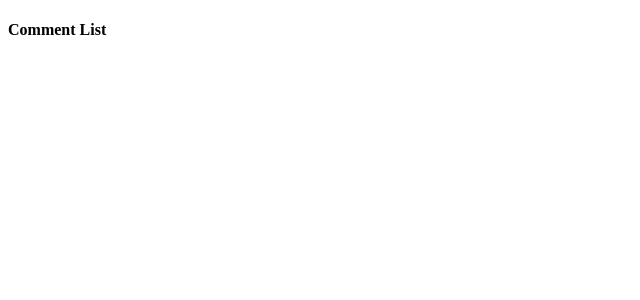
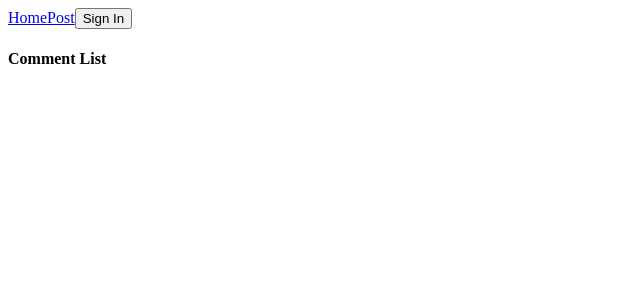
Before and after one commit to Dev-Addict/react-testing-starter, a React (Create React App) app: page / in a window 1280 px wide. Shown: the top 300 px of the page, without its empty margins (0-640 px from the left). Built offline with nearby package versions, Linux system fonts and the light colour scheme.

Commit message:
write header logic for app

```diff
--- a/src/Components/App.js
+++ b/src/Components/App.js
@@ -1,13 +1,37 @@
 import React, {Component} from 'react';
-import {Route} from 'react-router-dom';
+import {Route, Link} from 'react-router-dom';
+import {connect} from 'react-redux';
 
 import CommentBox from "./CommentBox";
 import CommentList from "./CommentList";
+import {changeAuth} from "../actions";
 
 class App extends Component {
+    renderAuthButton() {
+        const buttonText = this.props.auth?'Log Out':'Sign In';
+        return (
+            <Link>
+                <button onClick={this.props.changeAuth}>
+                    {buttonText}
+                </button>
+            </Link>
+        );
+    }
+
+    renderHeader() {
+        return (
+            <div className="app-header">
+                <Link to="/">Home</Link>
+                <Link to={"/post"}>Post</Link>
+                {this.renderAuthButton()}
+            </div>
+        );
+    }
+
     render() {
         return (
             <div>
+                {this.renderHeader()}
                 <Route path="/" component={CommentList}/>
                 <Route path="/post" component={CommentBox}/>
             </div>
@@ -15,4 +39,10 @@ class App extends Component {
     }
 }
 
-export default App;
+const mapStateToProps = state => {
+    return {
+        auth: state.auth
+    };
+};
+
+export default connect(mapStateToProps, {changeAuth})(App);
```
